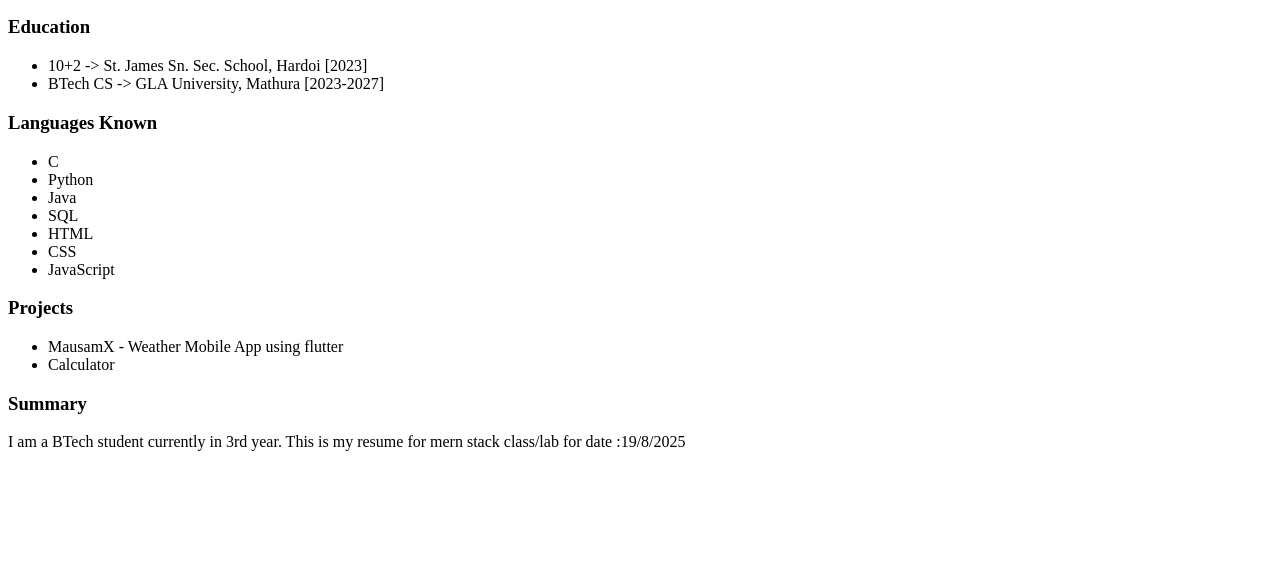
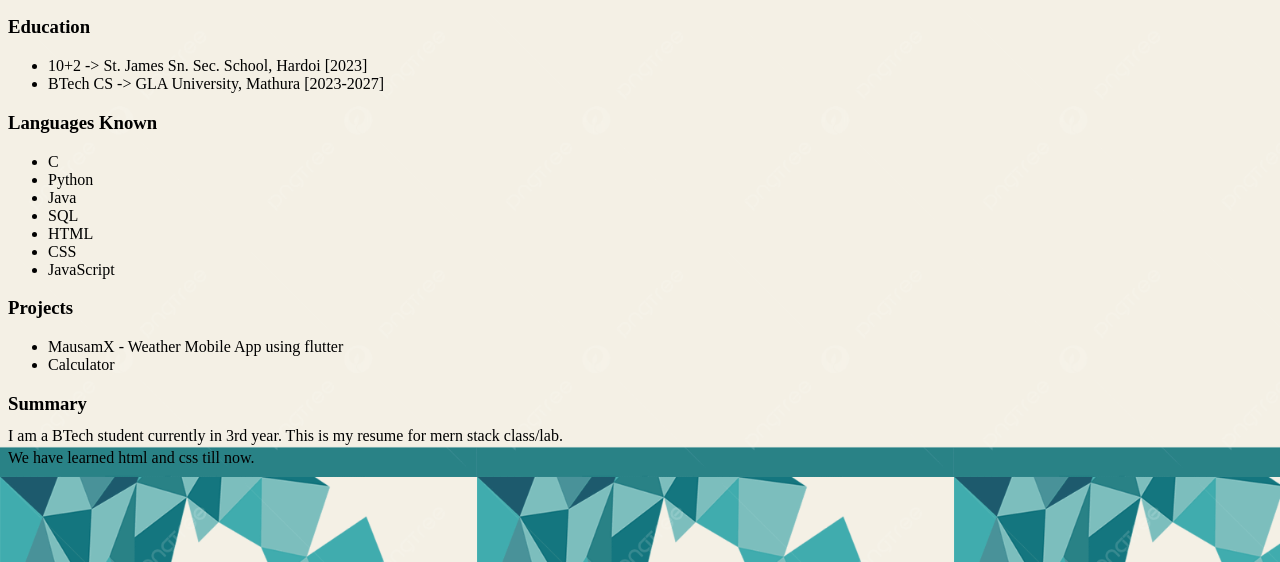
Before and after one commit to Diyot01/MernStack_Lecture, a plain HTML site: page resume.html in a window 1280 px wide. Shown: the part 238-800 px from the top of the page. Drawn offline with Linux system fonts and the light colour scheme.

Commit message:
26-8-2025

```diff
--- a/class 1/resume.html
+++ b/resume.html
@@ -4,6 +4,7 @@
     <meta charset="UTF-8">
     <meta name="viewport" content="width=device-width, initial-scale=1.0">
     <title>My Resume</title>
+    <link rel="stylesheet" href="style.css">
 </head>
 <body>
     <nav>
@@ -16,7 +17,7 @@
         <a href="">leetcode</a>
         <a href="">hackerrank</a>
     </nav>
-    <body>
+    <section>
         <h3>Education</h3>
         <ul>
             <li>10+2 -> St. James Sn. Sec. School, Hardoi [2023]</li>
@@ -37,10 +38,11 @@
             <li>MausamX - Weather Mobile App using flutter</li>
             <li>Calculator</li>
         </ul>
-    </body>
+    </section>
     <footer>
         <h3>Summary</h3>
-        <p>I am a BTech student currently in 3rd year. This is my resume for mern stack class/lab for date :19/8/2025</p>
+        <p>I am a BTech student currently in 3rd year. This is my resume for mern stack class/lab.</p>
+        <p>We have learned html and css till now.</p>
     </footer>
 </body>
 </html>
--- /dev/null
+++ b/style.css
@@ -0,0 +1,7 @@
+body{
+    background-image: url("pngtree-my-resume-background-material-picture-image_1117680.jpg");
+    background-size: contain;
+}
+p{
+    line-height: 6px;
+}
```
Also changed, not shown: d6a692fc1e0489955e2b4ed4ae742c76.jpg (added), photo.jpg (renamed from class 1/photo.jpg), pngtree-my-resume-background-material-picture-image_1117680.jpg (added).
